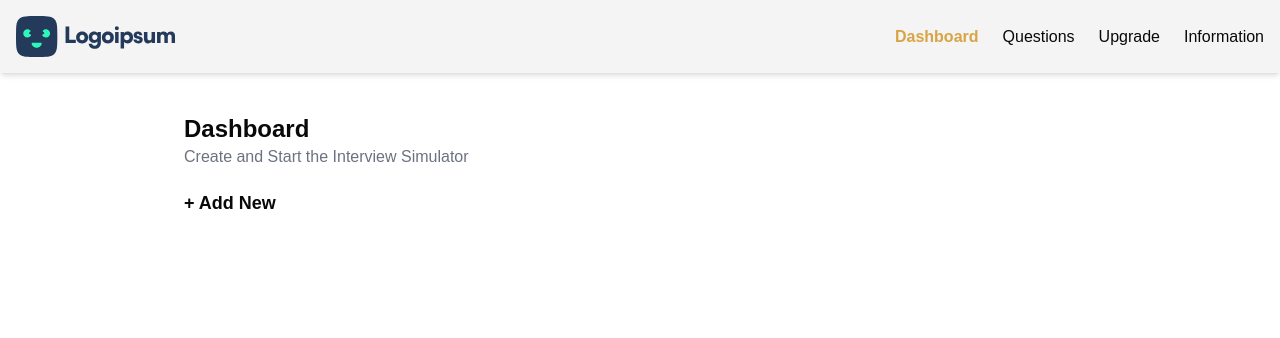
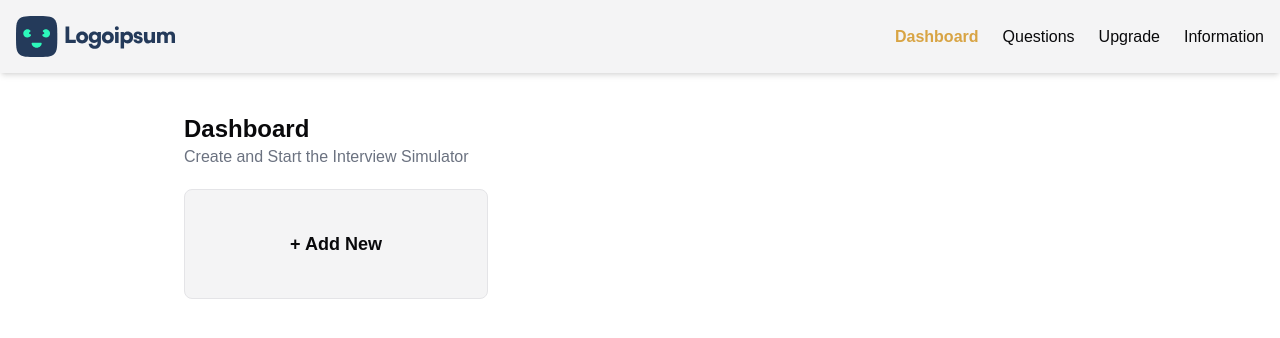
Before and after one commit to SahilChand1104/Full-Stack-AI-Interview-Simulator, a Next.js app: page /dashboard in a window 1280 px wide. Shown: the top 338 px of the page. Built offline with nearby package versions, Linux system fonts and the light colour scheme.

Commit message:
Added a cursor pointer

```diff
--- a/app/dashboard/_components/AddNewInterview.jsx
+++ b/app/dashboard/_components/AddNewInterview.jsx
@@ -3,8 +3,8 @@ import React from 'react'
 function AddNewInterview() {
   return (
     <div>
-        <div>
-            <h2 className='font-bold text-lg'>+ Add New</h2>
+        <div className='p-10 border rounded-lg bg-secondary hover:scale-105 hover:shadow-md cursor-pointer'>
+            <h2 className='font-bold text-lg text-center'>+ Add New</h2>
         </div>
     </div>
   )
```
